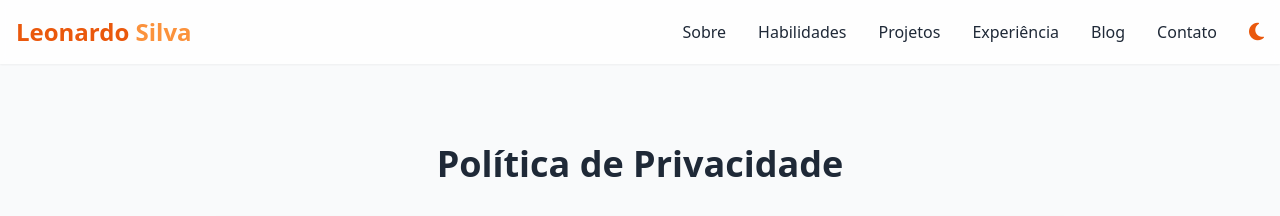
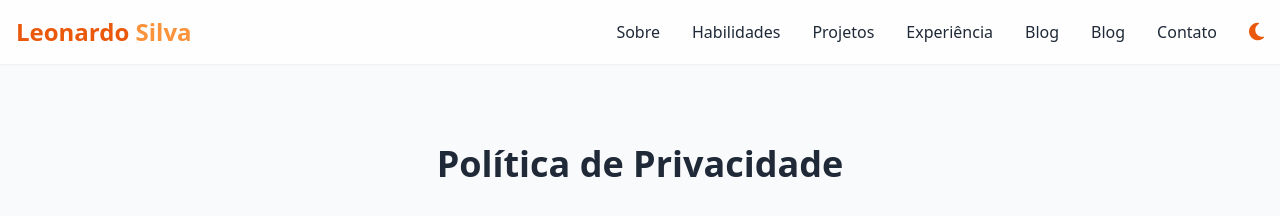
Before and after one commit to oleonardof/blog, a Jekyll site: the page built from politica-de-privacidade.md, in a window 1280 px wide. Shown: the top 216 px of the page. Built offline with Jekyll 4.4.1, drawn with Linux system fonts in a browser that asks for light colours; nearby versions of some CDN libraries; comment, search, counter and statistics services are not loaded.

Commit message:
Ajuste default

```diff
--- a/_layouts/default.html
+++ b/_layouts/default.html
@@ -57,6 +57,7 @@
                         <li><a href="https://oleonardof.github.io/meu-portfolio/#skills" class="hover:text-orange-500 dark:hover:text-orange-400 transition">Habilidades</a></li>
                         <li><a href="https://oleonardof.github.io/meu-portfolio/projects.html" class="hover:text-orange-500 dark:hover:text-orange-400 transition">Projetos</a></li>
                         <li><a href="https://oleonardof.github.io/meu-portfolio/experience.html" class="hover:text-orange-500 dark:hover:text-orange-400 transition">Experiência</a></li>
+                        <li><a href="https://oleonardof.github.io/blog/" class="hover:text-orange-500 dark:hover:text-orange-400 transition">Blog</a></li>
                         <li><a href="/" class="hover:text-orange-500 dark:hover:text-orange-400 transition">Blog</a></li>
                         <li><a href="https://oleonardof.github.io/meu-portfolio/#contact" class="hover:text-orange-500 dark:hover:text-orange-400 transition">Contato</a></li>
                     </ul>
```
